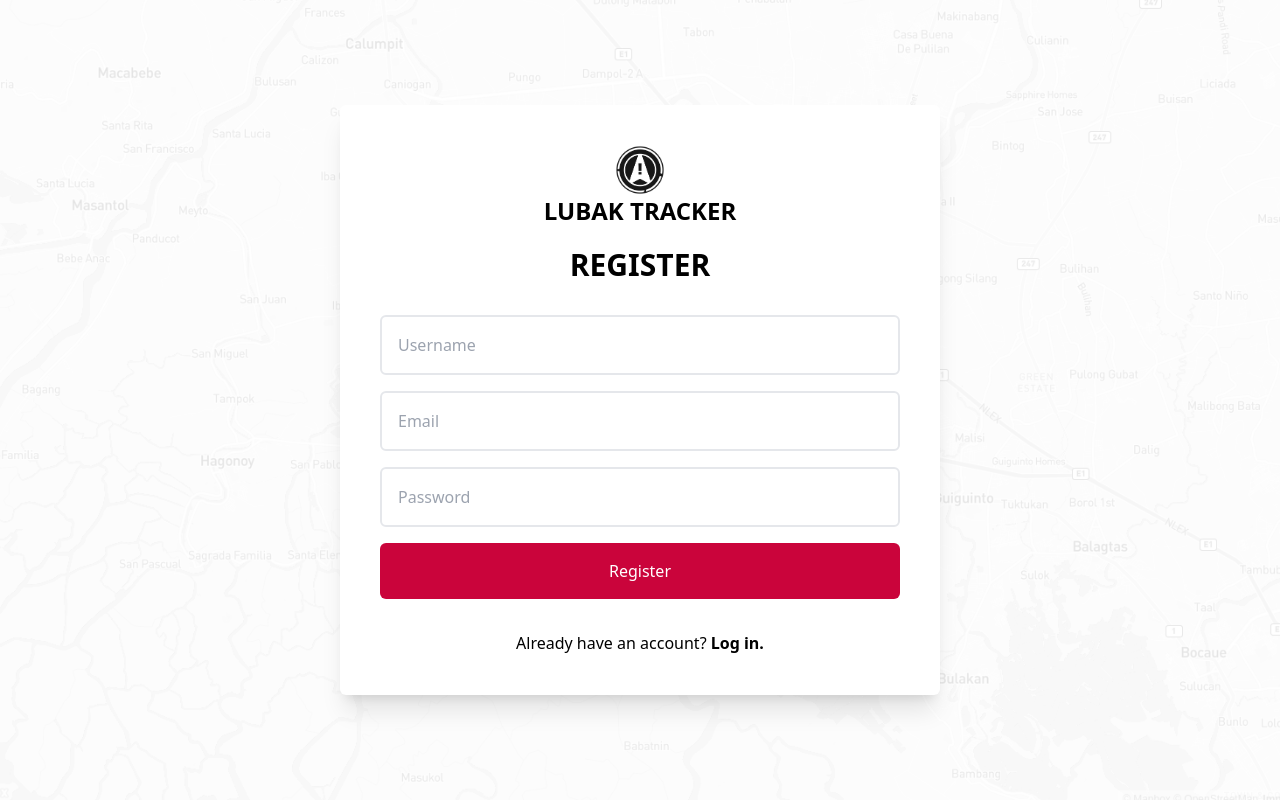
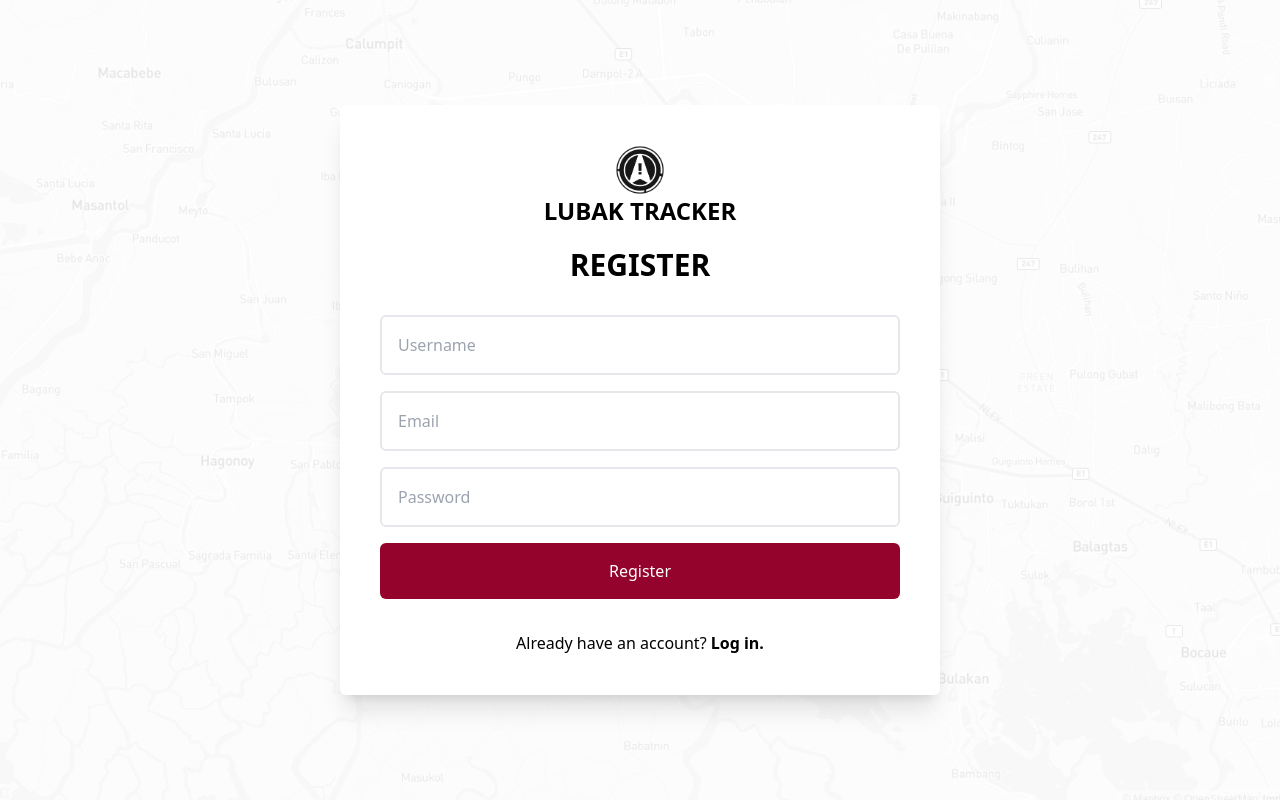
Before and after one commit to erwinjamescodes/spotty-pots-frontend, a Next.js app: page /register in a window 1280 px wide. Built offline with nearby package versions, Linux system fonts and the light colour scheme.

Commit message:
disabled register button

```diff
--- a/pages/register.js
+++ b/pages/register.js
@@ -46,6 +46,17 @@ export default function Register() {
     return emailRegex.test(email);
   };
 
+  const submitDisabled = (email) => {
+    return (
+      !userName ||
+      userName.length < 4 ||
+      !email ||
+      !validateEmail(email) ||
+      !password ||
+      password.length < 6
+    );
+  };
+
   return (
     <div className="bg-white h-[100vh] w-[100%] flex items-center justify-center  px-4">
       <div className=" h-[100vh] bg-container absolute"></div>
@@ -83,7 +94,7 @@ export default function Register() {
                 required: true,
                 minLength: 4,
                 maxLength: 20,
-                pattern: /^.{5,}$/,
+                pattern: /^.{4,}$/,
               })}
               onChange={(e) => {
                 setUsername(e.target.value);
@@ -144,7 +155,7 @@ export default function Register() {
             />
             {password?.length < 6 && password?.length !== 0 && (
               <p className="text-xs pl-4 mt-1 py-1 text-[red] bg-red-200">
-                Username must be at least 4 characters.
+                Username must be at least 6 characters.
               </p>
             )}
             {password?.length === 0 && (
@@ -155,8 +166,13 @@ export default function Register() {
           </div>
 
           <button
-            className="bg-[#ca043b] w-full p-4 rounded-md text-white"
+            className={`${
+              !submitDisabled(email)
+                ? "bg-[#ca043b] cursor-pointer"
+                : "bg-[#94032c] cursor-not-allowed"
+            } w-full p-4 rounded-md text-white`}
             type="submit"
+            disabled={submitDisabled(email)}
           >
             Register
           </button>
```
